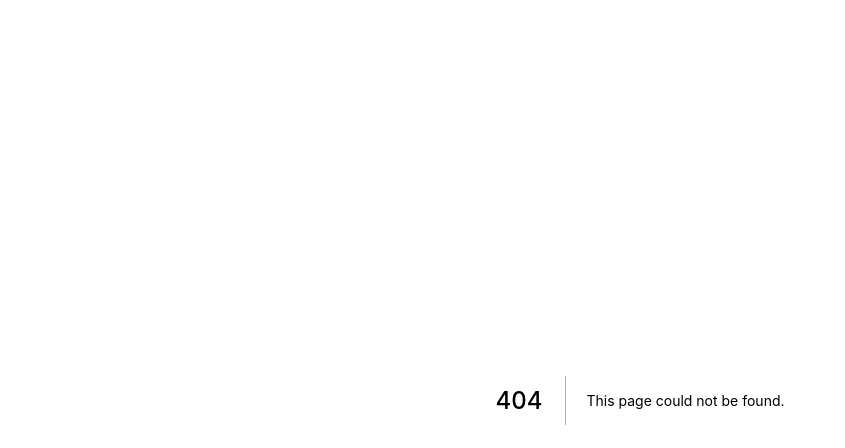
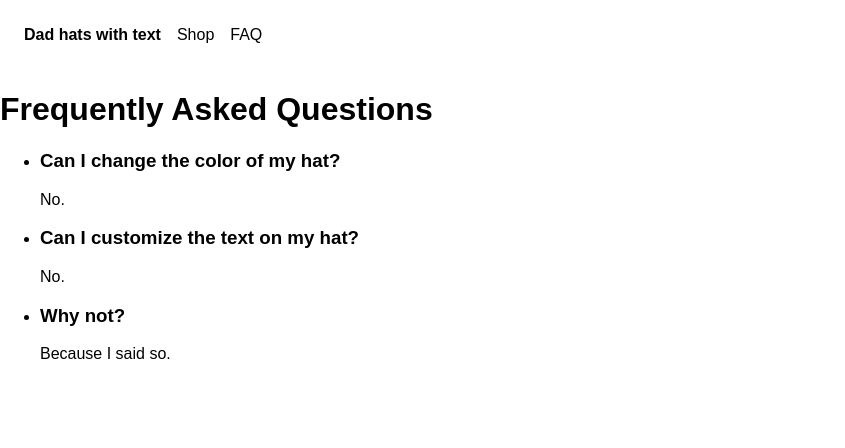
Before and after one commit to sneakycrow/dadhatswithtext, a Next.js app: page /faq in a window 1280 px wide. Before the commit this address had no page. Shown: the top 448 px of the page, without its empty margins (0-845 px from the left). Built offline with nearby package versions, Linux system fonts and the light colour scheme.

Commit message:
added faq page

```diff
--- a/components/nav.js
+++ b/components/nav.js
@@ -1,7 +1,7 @@
 import React from 'react';
 import Link from 'next/link';
 
-const links = [{ href: '/shop', label: 'Shop' }].map(link => {
+const links = [{ href: '/shop', label: 'Shop' }, { href: '/faq', label: 'FAQ' }].map(link => {
   link.key = `nav-link-${link.href}-${link.label}`;
   return link;
 });
--- /dev/null
+++ b/pages/faq.js
@@ -0,0 +1,31 @@
+import React, { Fragment } from 'react';
+import Head from 'next/head';
+import Nav from '../components/nav';
+
+const FAQ = () => (
+  <Fragment>
+    <Head>
+      <title>Frequently Asked Questions - Dad hats with text</title>
+    </Head>
+    <div>
+      <Nav />
+      <h1>Frequently Asked Questions</h1>
+      <ul>
+        <li>
+          <h3>Can I change the color of my hat?</h3>
+          <p>No.</p>
+        </li>
+        <li>
+          <h3>Can I customize the text on my hat?</h3>
+          <p>No.</p>
+        </li>
+        <li>
+          <h3>Why not?</h3>
+          <p>Because I said so.</p>
+        </li>
+      </ul>
+    </div>
+  </Fragment>
+)
+
+export default FAQ;
```
